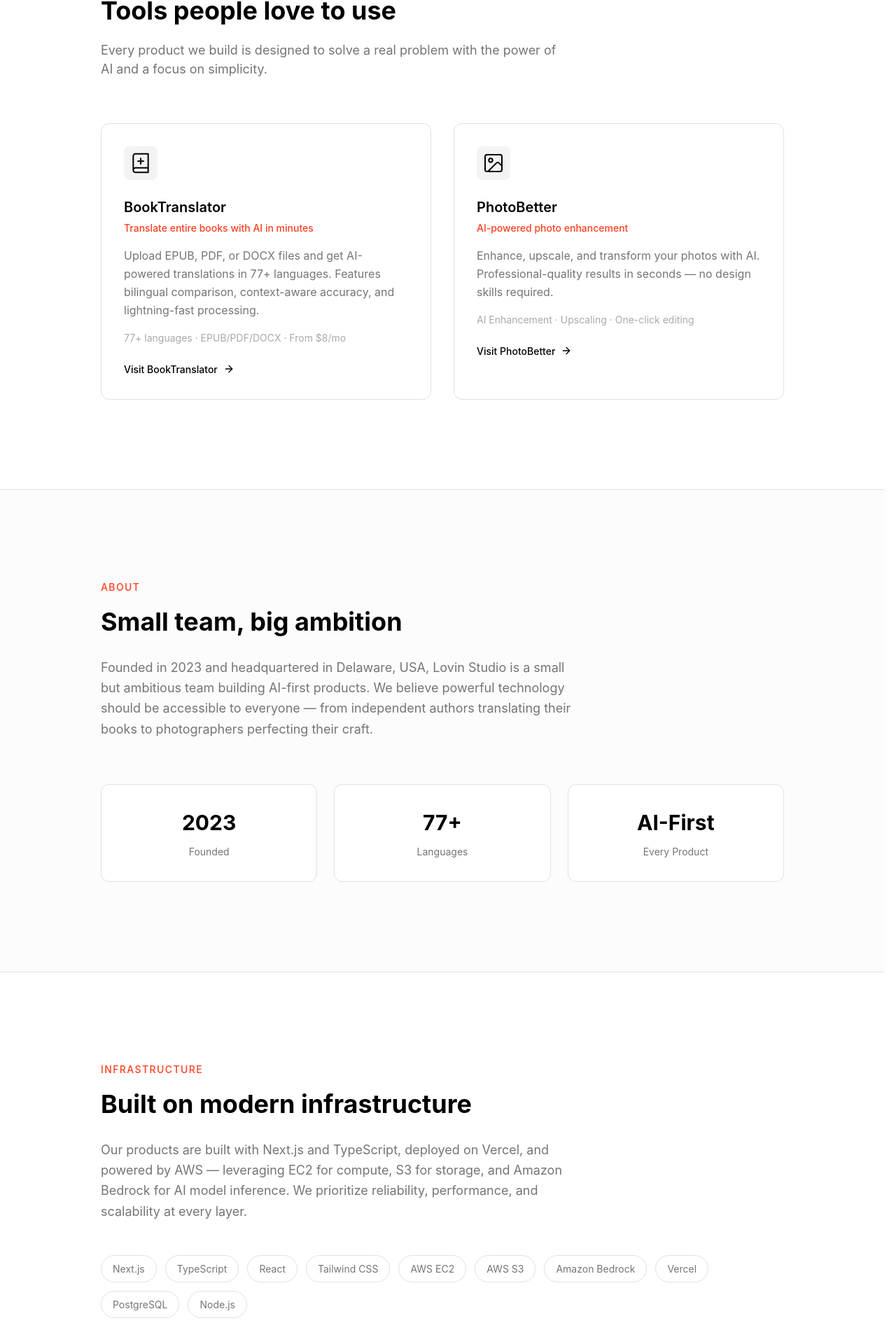
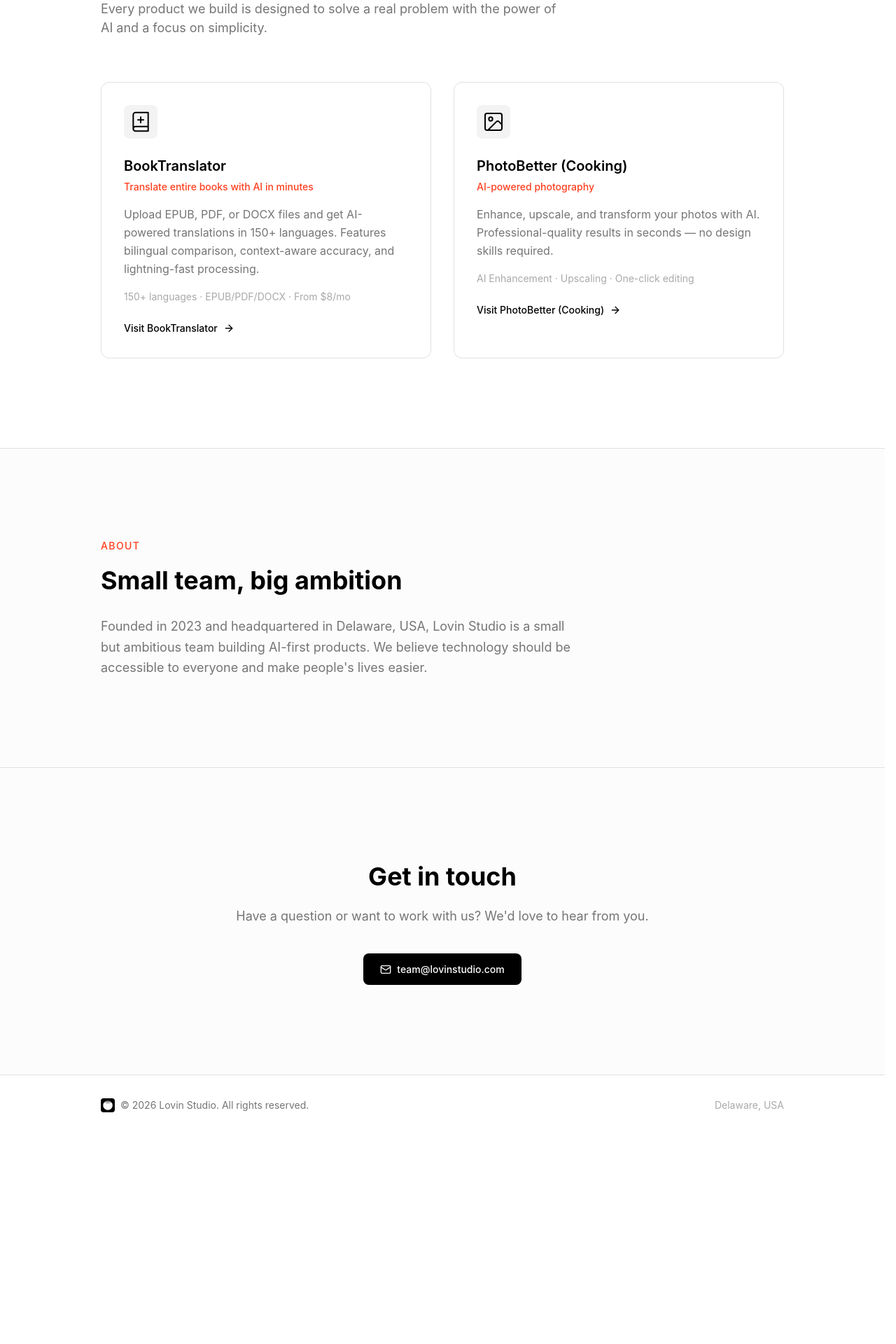
Before and after one commit to LovinHQ/lovin-official-website, a Next.js app: page / in a window 1280 px wide. Shown: the part 814-2734 px from the top of the page at 70% size. After the commit the page ends 2435 px from the top, so only its background shows below. Built offline with nearby package versions, Linux system fonts and the light colour scheme; what prettier-plugin-tailwindcss, tailwindcss-radix would draw is missing.

Commit message:
feat: update company info

```diff
--- a/package.json
+++ b/package.json
@@ -58,5 +58,6 @@
     "prettier": "^2.8.4",
     "prettier-plugin-tailwindcss": "^0.2.2",
     "tailwindcss": "^3.2.6"
-  }
+  },
+  "packageManager": "yarn@1.22.19+sha512.ff4579ab459bb25aa7c0ff75b62acebe576f6084b36aa842971cf250a5d8c6cd3bc9420b22ce63c7f93a0857bc6ef29291db39c3e7a23aab5adfd5a4dd6c5d71"
 }
--- a/pages/index.tsx
+++ b/pages/index.tsx
@@ -15,11 +15,20 @@
     name: 'BookTranslator',
     tagline: 'Translate entire books with AI in minutes',
     description:
-      'Upload EPUB, PDF, or DOCX files and get AI-powered translations in 77+ languages. Features bilingual comparison, context-aware accuracy, and lightning-fast processing.',
-    stats: '77+ languages · EPUB/PDF/DOCX · From $8/mo',
-    href: 'https://booktranslator.app',
+      'Upload EPUB, PDF, or DOCX files and get AI-powered translations in 150+ languages. Features bilingual comparison, context-aware accuracy, and lightning-fast processing.',
+    stats: '150+ languages · EPUB/PDF/DOCX · From $8/mo',
+    href: 'https://www.booktranslator.app',
     icon: (
-      <svg width="32" height="32" viewBox="0 0 24 24" fill="none" stroke="currentColor" strokeWidth="1.5" strokeLinecap="round" strokeLinejoin="round">
+      <svg
+        width="32"
+        height="32"
+        viewBox="0 0 24 24"
+        fill="none"
+        stroke="currentColor"
+        strokeWidth="1.5"
+        strokeLinecap="round"
+        strokeLinejoin="round"
+      >
         <path d="M4 19.5v-15A2.5 2.5 0 0 1 6.5 2H20v20H6.5a2.5 2.5 0 0 1 0-5H20" />
         <path d="M9 10h6" />
         <path d="M12 7v6" />
@@ -27,14 +36,23 @@
     ),
   },
   {
-    name: 'PhotoBetter',
-    tagline: 'AI-powered photo enhancement',
+    name: 'PhotoBetter (Cooking)',
+    tagline: 'AI-powered photography',
     description:
       'Enhance, upscale, and transform your photos with AI. Professional-quality results in seconds — no design skills required.',
     stats: 'AI Enhancement · Upscaling · One-click editing',
-    href: 'https://photobetter.app',
+    // href: 'https://www.photobetter.ai',
     icon: (
-      <svg width="32" height="32" viewBox="0 0 24 24" fill="none" stroke="currentColor" strokeWidth="1.5" strokeLinecap="round" strokeLinejoin="round">
+      <svg
+        width="32"
+        height="32"
+        viewBox="0 0 24 24"
+        fill="none"
+        stroke="currentColor"
+        strokeWidth="1.5"
+        strokeLinecap="round"
+        strokeLinejoin="round"
+      >
         <rect x="3" y="3" width="18" height="18" rx="2" ry="2" />
         <circle cx="9" cy="9" r="2" />
         <path d="m21 15-3.086-3.086a2 2 0 0 0-2.828 0L6 21" />
@@ -43,37 +61,35 @@
   },
 ];
 
-const stats = [
-  { value: '2023', label: 'Founded' },
-  { value: '77+', label: 'Languages' },
-  { value: 'AI-First', label: 'Every Product' },
-];
-
 export default function Home() {
   return (
     <>
       <Head>
-        <title>Lovin Studio — AI-Powered Software</title>
+        <title>Lovin Studio</title>
         <meta
           name="description"
-          content="Lovin Studio builds AI-powered tools for a global audience. From book translation to photo enhancement, we make powerful technology accessible to everyone."
+          content="Lovin Studio builds tools that make life easier."
         />
         <meta name="viewport" content="width=device-width, initial-scale=1" />
         <link rel="icon" href="/lovin-logo.png" />
-        <meta property="og:title" content="Lovin Studio — AI-Powered Software" />
+        <meta property="og:title" content="Lovin Studio" />
         <meta
           property="og:description"
-          content="We build AI-powered tools that make life easier. BookTranslator, PhotoBetter, and more."
+          content="We build tools that make life easier."
         />
         <meta property="og:type" content="website" />
-        <meta property="og:url" content="https://lovinstudio.com" />
+        <meta property="og:url" content="https://www.lovinstudio.com" />
       </Head>
 
       {/* Navigation */}
-      <nav className="sticky top-0 z-50 border-b border-[var(--bg-border)] bg-[var(--bg-base)]/80 backdrop-blur-md">
+      <nav className="bg-[var(--bg-base)]/80 sticky top-0 z-50 border-b border-[var(--bg-border)] backdrop-blur-md">
         <div className="mx-auto flex max-w-5xl items-center justify-between px-6 py-4">
           <div className="flex items-center gap-3">
-            <img src="/lovin-logo.png" alt="Lovin Studio" className="h-8 w-8" />
+            <img
+              src="/lovin-logo.png"
+              alt="Lovin Studio"
+              className="h-8 w-8 rounded-lg"
+            />
             <span className="text-base font-semibold text-[var(--label-title)]">
               Lovin Studio
             </span>
@@ -124,18 +140,17 @@
               <motion.h1
                 custom={0}
                 variants={fadeIn}
-                className="max-w-2xl text-4xl font-bold leading-tight tracking-tight text-[var(--label-title)] sm:text-5xl"
+                className="max-w-3xl text-4xl font-bold leading-tight tracking-tight text-[var(--label-title)] sm:text-5xl"
               >
-                We build AI-powered tools for a global audience
+                We build tools that make life easier.
               </motion.h1>
               <motion.p
                 custom={1}
                 variants={fadeIn}
-                className="mt-6 max-w-xl text-lg leading-relaxed text-[var(--label-muted)]"
+                className="mt-6 max-w-3xl text-lg leading-relaxed text-[var(--label-muted)]"
               >
-                Lovin Studio is a software company making powerful AI technology
-                accessible to everyone — from translating books across languages
-                to enhancing photos with a single click.
+                Lovin Studio is a software company making AI technology
+                accessible to everyone.
               </motion.p>
               <motion.div
                 custom={2}
@@ -274,98 +289,9 @@
               >
                 Founded in 2023 and headquartered in Delaware, USA, Lovin Studio
                 is a small but ambitious team building AI-first products. We
-                believe powerful technology should be accessible to everyone —
-                from independent authors translating their books to
-                photographers perfecting their craft.
+                believe technology should be accessible to everyone and make
+                people's lives easier.
               </motion.p>
-            </motion.div>
-
-            <motion.div
-              initial="hidden"
-              whileInView="visible"
-              viewport={{ once: true, margin: '-50px' }}
-              className="mt-16 grid gap-6 sm:grid-cols-3"
-            >
-              {stats.map((stat, i) => (
-                <motion.div
-                  key={stat.label}
-                  custom={i}
-                  variants={fadeIn}
-                  className="rounded-xl border border-[var(--bg-border)] bg-[var(--bg-base)] p-8 text-center"
-                >
-                  <p className="text-3xl font-bold text-[var(--label-title)]">
-                    {stat.value}
-                  </p>
-                  <p className="mt-2 text-sm text-[var(--label-muted)]">
-                    {stat.label}
-                  </p>
-                </motion.div>
-              ))}
-            </motion.div>
-          </div>
-        </section>
-
-        {/* Infrastructure */}
-        <section className="border-t border-[var(--bg-border)]">
-          <div className="mx-auto max-w-5xl px-6 py-24 sm:py-32">
-            <motion.div
-              initial="hidden"
-              whileInView="visible"
-              viewport={{ once: true, margin: '-100px' }}
-            >
-              <motion.p
-                custom={0}
-                variants={fadeIn}
-                className="text-sm font-medium uppercase tracking-widest text-[var(--accent-base)]"
-              >
-                Infrastructure
-              </motion.p>
-              <motion.h2
-                custom={1}
-                variants={fadeIn}
-                className="mt-3 text-3xl font-bold text-[var(--label-title)] sm:text-4xl"
-              >
-                Built on modern infrastructure
-              </motion.h2>
-              <motion.p
-                custom={2}
-                variants={fadeIn}
-                className="mt-6 max-w-2xl text-lg leading-relaxed text-[var(--label-muted)]"
-              >
-                Our products are built with Next.js and TypeScript, deployed on
-                Vercel, and powered by AWS — leveraging EC2 for compute, S3 for
-                storage, and Amazon Bedrock for AI model inference. We prioritize
-                reliability, performance, and scalability at every layer.
-              </motion.p>
-            </motion.div>
-
-            <motion.div
-              initial="hidden"
-              whileInView="visible"
-              viewport={{ once: true, margin: '-50px' }}
-              className="mt-12 flex flex-wrap gap-3"
-            >
-              {[
-                'Next.js',
-                'TypeScript',
-                'React',
-                'Tailwind CSS',
-                'AWS EC2',
-                'AWS S3',
-                'Amazon Bedrock',
-                'Vercel',
-                'PostgreSQL',
-                'Node.js',
-              ].map((tech, i) => (
-                <motion.span
-                  key={tech}
-                  custom={i}
-                  variants={fadeIn}
-                  className="rounded-full border border-[var(--bg-border)] px-4 py-2 text-sm text-[var(--label-muted)]"
-                >
-                  {tech}
-                </motion.span>
-              ))}
             </motion.div>
           </div>
         </section>
@@ -421,22 +347,6 @@
                   </svg>
                   team@lovinstudio.com
                 </a>
-                <a
-                  href="https://github.com/LovinHQ"
-                  target="_blank"
-                  rel="noopener noreferrer"
-                  className="flex items-center gap-2 rounded-lg border border-[var(--bg-border)] px-6 py-3 text-sm font-medium text-[var(--label-base)] transition-colors hover:bg-[var(--bg-shade)]"
-                >
-                  <svg
-                    width="16"
-                    height="16"
-                    viewBox="0 0 24 24"
-                    fill="currentColor"
-                  >
-                    <path d="M12 0c-6.626 0-12 5.373-12 12 0 5.302 3.438 9.8 8.207 11.387.599.111.793-.261.793-.577v-2.234c-3.338.726-4.033-1.416-4.033-1.416-.546-1.387-1.333-1.756-1.333-1.756-1.089-.745.083-.729.083-.729 1.205.084 1.839 1.237 1.839 1.237 1.07 1.834 2.807 1.304 3.492.997.107-.775.418-1.305.762-1.604-2.665-.305-5.467-1.334-5.467-5.931 0-1.311.469-2.381 1.236-3.221-.124-.303-.535-1.524.117-3.176 0 0 1.008-.322 3.301 1.23.957-.266 1.983-.399 3.003-.404 1.02.005 2.047.138 3.006.404 2.291-1.552 3.297-1.23 3.297-1.23.653 1.653.242 2.874.118 3.176.77.84 1.235 1.911 1.235 3.221 0 4.609-2.807 5.624-5.479 5.921.43.372.823 1.102.823 2.222v3.293c0 .319.192.694.801.576 4.765-1.589 8.199-6.086 8.199-11.386 0-6.627-5.373-12-12-12z" />
-                  </svg>
-                  GitHub
-                </a>
               </motion.div>
             </motion.div>
           </div>
@@ -447,7 +357,11 @@
       <footer className="border-t border-[var(--bg-border)]">
         <div className="mx-auto flex max-w-5xl flex-col items-center justify-between gap-4 px-6 py-8 sm:flex-row">
           <div className="flex items-center gap-2">
-            <img src="/lovin-logo.png" alt="Lovin Studio" className="h-5 w-5" />
+            <img
+              src="/lovin-logo.png"
+              alt="Lovin Studio"
+              className="h-5 w-5 rounded"
+            />
             <span className="text-sm text-[var(--label-muted)]">
               &copy; 2026 Lovin Studio. All rights reserved.
             </span>
```
Also changed, not shown: .yarnrc.yml, 1 other file (tests, documents, lock files or other folders).
